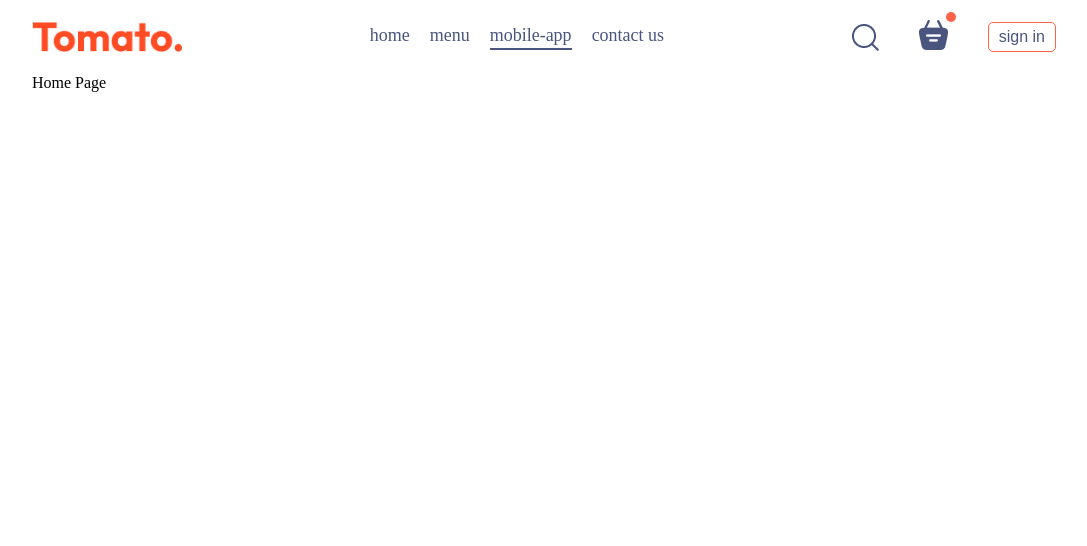
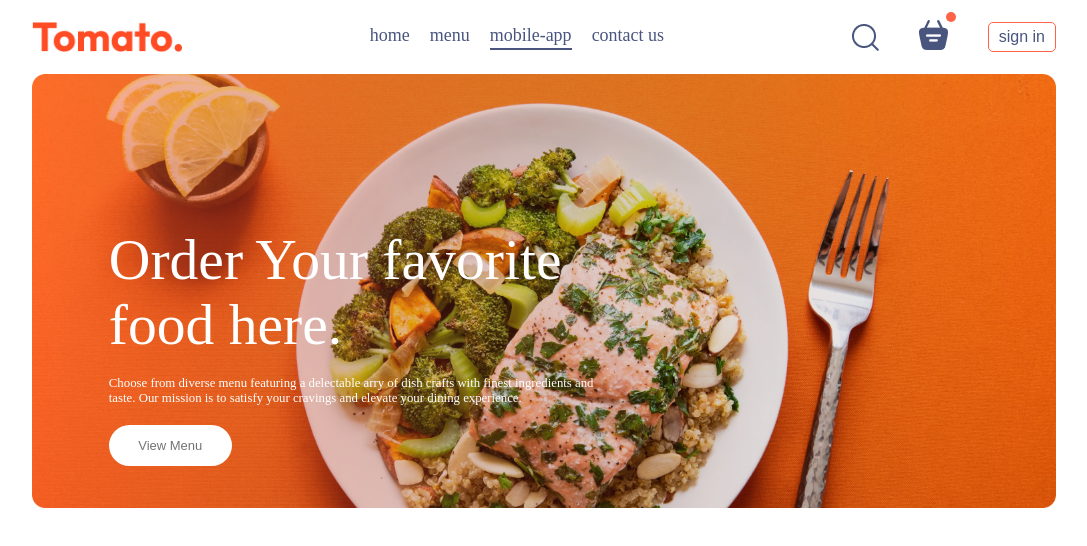
Before and after one commit to Sunil-Patel-21/food-app-mern, a React (Vite) app in the folder frontend/: page / in a window 1280 px wide. Shown: the top 546 px of the page, without its empty margins (96-1183 px from the left). Built offline with nearby package versions, Linux system fonts and the light colour scheme.

Commit message:
add header part

```diff
--- /dev/null
+++ b/frontend/src/components/Header/Header.css
@@ -0,0 +1,36 @@
+.header{
+    height: 34vw;
+    height: 30px auto;
+    background: url("/header_img.png") no-repeat;
+    background-size: contain;
+    position: relative;
+}
+.header-contents{
+    position: absolute;
+    display: flex;
+    flex-direction: column;
+    align-items: start;
+    gap: 1.5vw;
+    max-width: 50%;
+    bottom: 10%;
+    left: 6vw;
+    animation: fadeIn 3s ;
+}
+.header-contents h2{
+    color: white;
+    font-weight: 500;
+    font-size: max(4.5vw,22px);
+}
+.header-contents p{
+    color: white;
+    font-size: 1vw;
+}
+.header-contents button{
+    border: none;
+    color: #747474;
+    font-weight: 500;
+    padding: 1vw 2.3vw;
+    background-color: white;
+    font-size: max(1vw,13px);
+    border-radius: 50px;
+}
--- /dev/null
+++ b/frontend/src/components/Header/Header.jsx
@@ -0,0 +1,24 @@
+import React from "react";
+import "./Header.css";
+
+function Header() {
+  return (
+    <div className="header">
+      {/* ----- main div  */}
+
+      <div className="header-contents">
+        <h2>Order Your favorite food here.</h2>
+        <p>
+          Choose from diverse menu featuring a delectable arry of dish crafts
+          with finest ingredients and taste. Our mission is to satisfy your
+          cravings and elevate your dining experience.{" "}
+        </p>
+        <button>View Menu</button>
+      </div>
+
+      {/* --------------------Main Div  */}
+    </div>
+  );
+}
+
+export default Header;
--- a/frontend/src/index.css
+++ b/frontend/src/index.css
@@ -14,3 +14,11 @@
   width: 80%;
   margin: auto;
 }
+@keyframes fadeIn{
+  0%{
+    opacity: 0;
+  }
+  100%{
+    opacity: 1;
+  }
+}
--- a/frontend/src/pages/Home/Home.jsx
+++ b/frontend/src/pages/Home/Home.jsx
@@ -1,10 +1,11 @@
 import React from 'react'
 import "./Home.css"
+import Header from '../../components/Header/Header'
 
 function Home() {
   return (
     <div>
-      Home Page
+      <Header />
     </div>
   )
 }
```
Also changed, not shown: frontend/src/App.jsx (+12 -13 lines), frontend/public/header_img.png (added).
